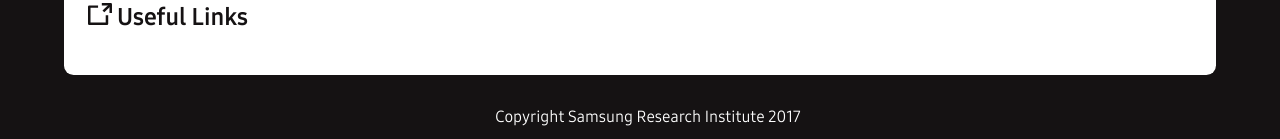
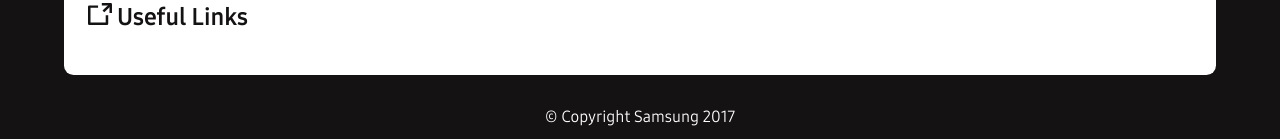
Before and after one commit to SamsungInternet/homepage-archive, a Jekyll site: the page built from index.html, in a window 1280 px wide. Shown: the part 975-1114 px from the top of the page. Built offline with Jekyll 4.4.1, drawn with Linux system fonts in a browser that asks for light colours.

Commit message:
Footer tweaks

```diff
--- a/_layouts/index.html
+++ b/_layouts/index.html
@@ -12,7 +12,7 @@
 		{{ content }}
 	</main>
 	<footer>
-		Copyright Samsung Research Institute 2017
+		© Copyright Samsung 2017
 	</footer>
 </body>
 </html>
--- a/style/global.scss
+++ b/style/global.scss
@@ -23,6 +23,8 @@ footer{
 	display: flex;
 	flex-direction: row;
 	justify-content: center;
+	padding: 0 1em 1em 1em;
+	color:white;
 }
 
 #devhublogo {
@@ -133,11 +135,6 @@ a:visited {
 
 .burger-menu_open {
 	display: flex;
-}
-
-footer {
-	color:white;
-	padding-left: 1em;
 }
 
 #burger-menu {
```
